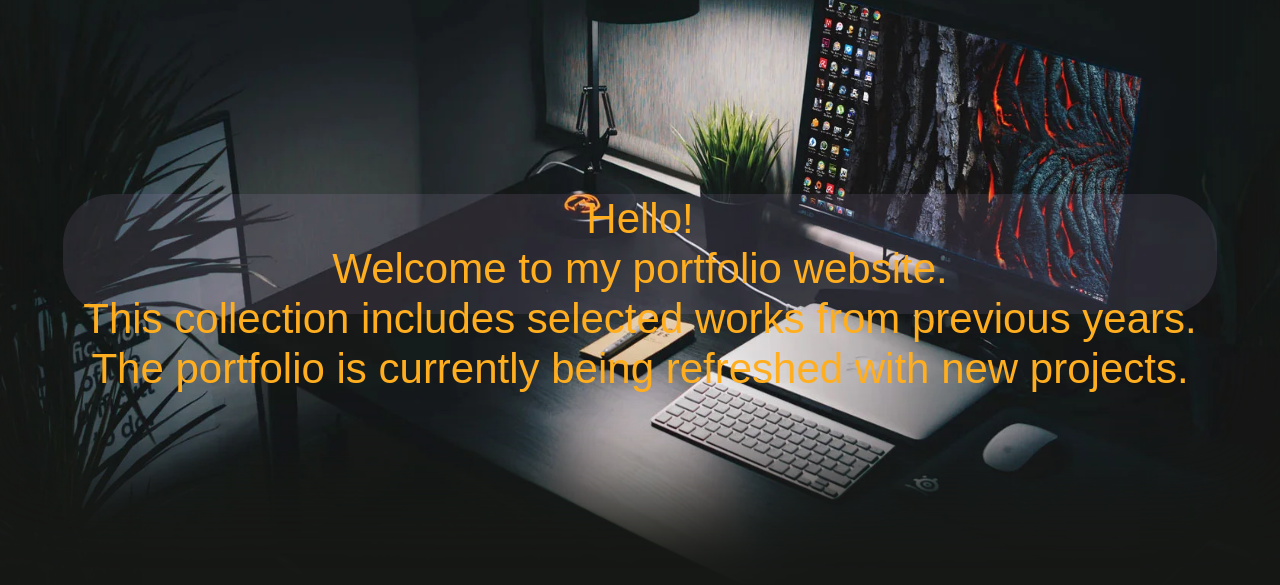
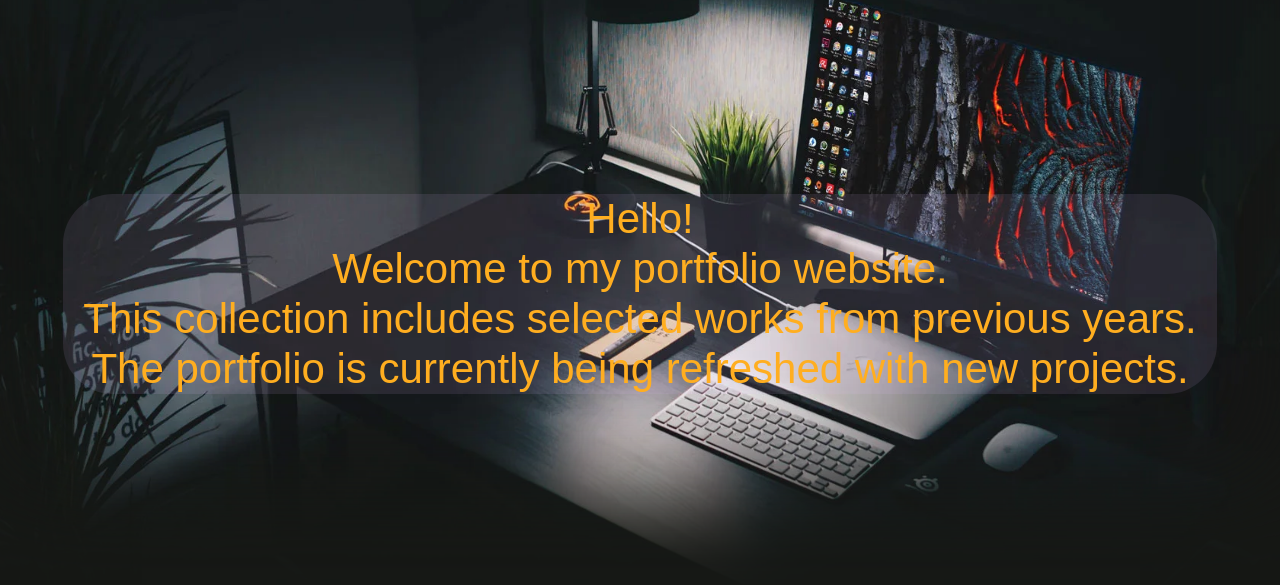
Before and after one commit to Aleksandr-coder/Aleksanrd_Ponomarenko, a PHP site: page / in a window 1280 px wide. Shown: the part 116-701 px from the top of the page. Run offline with PHP 8.4, Linux system fonts and the light colour scheme.

Commit message:
Add files via upload

```diff
--- a/styles/style.css
+++ b/styles/style.css
@@ -571,7 +571,7 @@ body {
   font-family: "Ubuntu", sans-serif;
   font-weight: 500;
   line-height: 50px;
-  height: 120px;
+  height: auto;
   background: rgba(221, 189, 255, 0.1);
   border-radius: 50px;
   transform: translate(0px, 200%);
@@ -659,9 +659,10 @@ body {
   display: flex;
   flex-wrap: wrap;
   align-items: center;
+  justify-content: center;
 }
 .portfolio .container .work_resultat .work {
-  width: 23%;
+  width: calc(15% - 5px);
   margin: 10px;
 }
 .portfolio .container .work_resultat .work .items_block {
```
